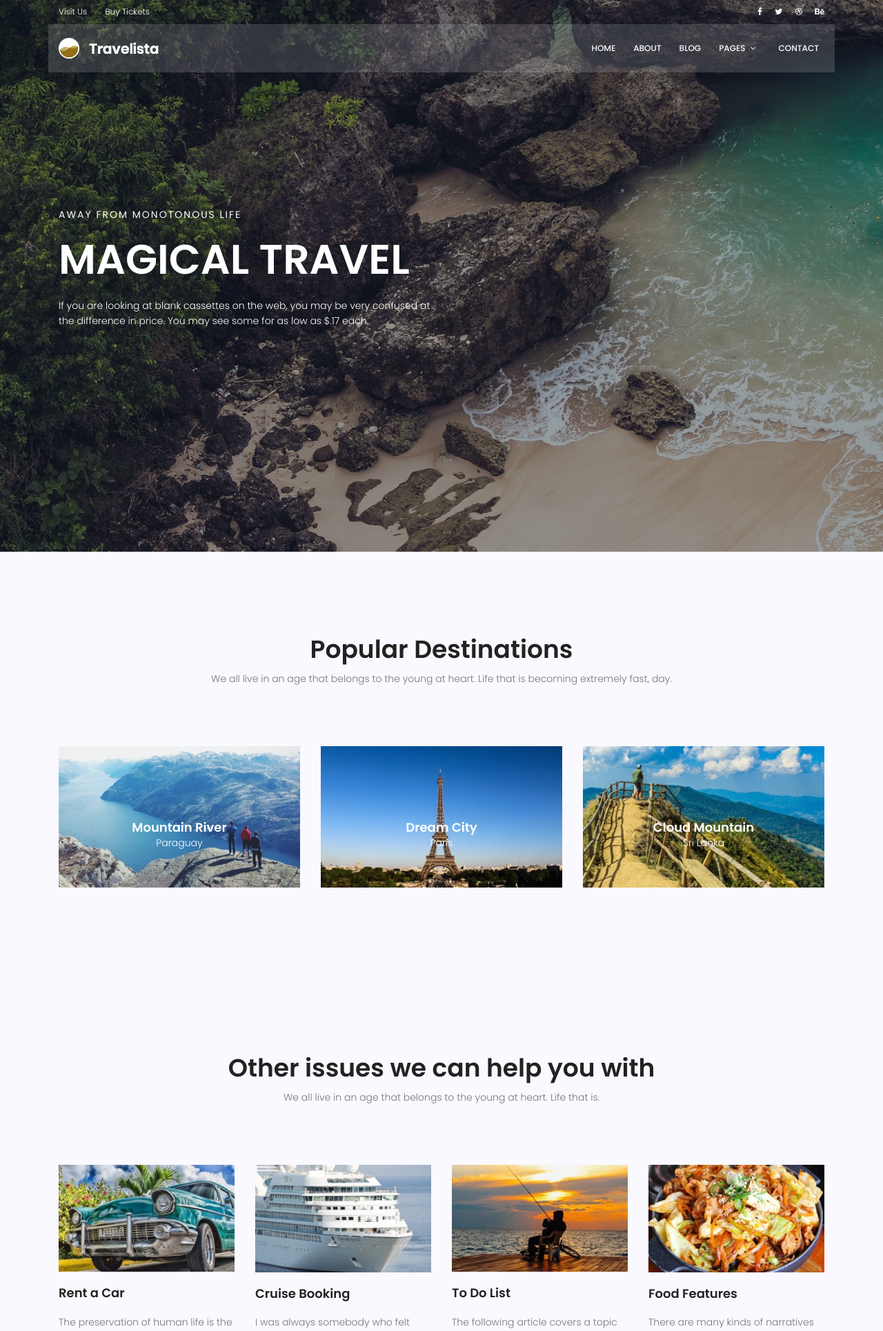
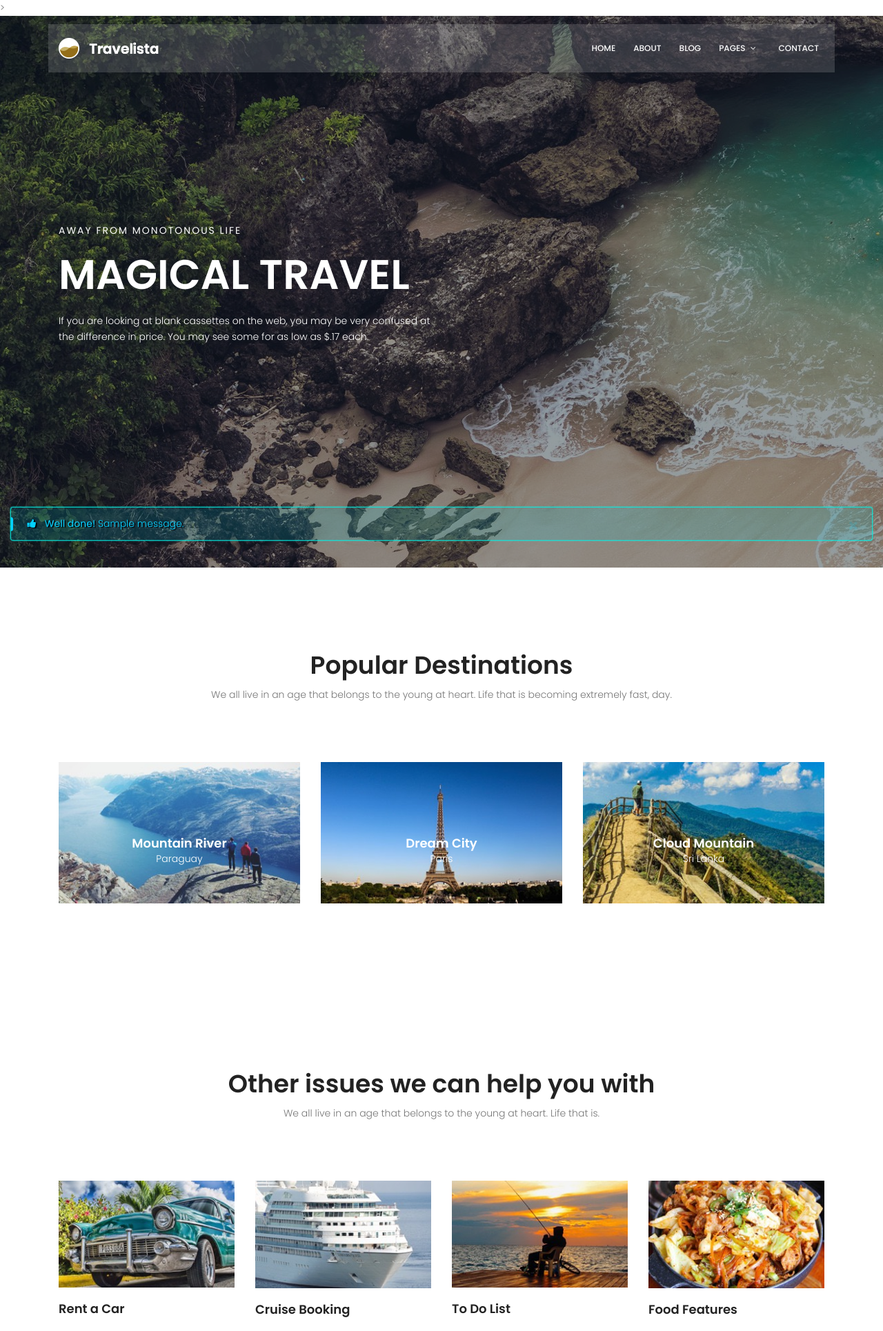
Before and after one commit to mehranniakan/djangoProject2, a Django app: page / in a window 1280 px wide. Shown: the top 1930 px of the page at 69% size. Run offline with Django 4.2, Linux system fonts and the light colour scheme; data comes from the database, SQL or seed files in the repository; both versions use the stored data as it was after the commit; one stand-in notice (Sample message) is shown; some libraries are stand-ins or nearby versions.

Commit message:
move errors message to base make subject nullable

```diff
--- a/Templates/base.html
+++ b/Templates/base.html
@@ -81,8 +81,41 @@
             </nav><!-- #nav-menu-container -->
         </div>
     </div>
-</header><!-
+</header>
+<!-
 - #header -->
+{% if messages %}
+    {% for message in messages %}
+        {% if message.tags == 'success' %}
+            <div class="col-sm-12" style=" position: fixed; bottom: 0; z-index: 10">
+                <div class="alert fade alert-simple alert-primary alert-dismissible text-left font__family-montserrat font__size-16 font__weight-light brk-library-rendered rendered show "
+                     role="alert" data-brk-library="component__alert">
+                    <button type="button" class="close font__size-18" data-dismiss="alert">
+                        <span aria-hidden="true"><i class="fa fa-times alertprimary"></i></span>
+                        <span class="sr-only">Close</span>
+                    </button>
+                    <i class="start-icon fa fa-thumbs-up faa-bounce animated"></i>
+                    <strong class="font__weight-semibold">Well done!</strong> {{ message }}.
+                </div>
+            </div>
+        {% elif message.tags == 'error' %}
+            <div class="col-sm-12" style=" position: fixed; bottom: 0; z-index: 10">
+                <div class="alert fade alert-simple alert-danger alert-dismissible text-left font__family-montserrat font__size-16 font__weight-light brk-library-rendered rendered show"
+                     role="alert" data-brk-library="component__alert">
+                    <button type="button" class="close font__size-18" data-dismiss="alert">
+									<span aria-hidden="true">
+										<i class="fa fa-times danger "></i>
+									</span>
+                        <span class="sr-only">Close</span>
+                    </button>
+                    <i class="start-icon far fa-times-circle faa-pulse animated"></i>
+                    <strong class="font__weight-semibold">Oh snap!</strong> {{ message }}
+                </div>
+            </div>
+        {% endif %}>
+    {% endfor %}
+{% endif %}
+
 {% block content %}
 
 {% endblock %}
--- a/static/css/Alert_Style.css
+++ b/static/css/Alert_Style.css
@@ -1,5 +1,5 @@
 body {
-    background: #f9f9ff;
+    background: transparent;
 }
 
 .alert > .start-icon {
--- a/website/forms.py
+++ b/website/forms.py
@@ -4,6 +4,7 @@
 
 
 class ContactForm(forms.ModelForm):
+    Subject = forms.CharField(max_length=255, empty_value=None, required=False)
 
     class Meta:
         model = Contact
--- a/website/models.py
+++ b/website/models.py
@@ -5,7 +5,7 @@
 
 class Contact(models.Model):
     Name = models.CharField(max_length=255)
-    Subject = models.CharField(max_length=255, blank=True)
+    Subject = models.CharField(max_length=255, null=True)
     Email = models.EmailField()
     Message = models.TextField()
     Created_date = models.DateTimeField(auto_now_add=True)
--- a/website/views.py
+++ b/website/views.py
@@ -21,10 +21,13 @@
         contact_form = ContactForm(request.POST)
 
         if contact_form.is_valid():
+            if bool(contact_form.data.get('Subject', False)):
+                contact_form.instance.Subject = None
             contact_form.instance.Name = "Unknown"
             contact_form.save()
             messages.add_message(request, messages.SUCCESS, "You're Request has Successfuly Submitted !")
         else:
+            print(contact_form.errors)
             messages.add_message(request, messages.ERROR, "You're Request has not Submitted !")
             print("not")
         # name = request.POST.get('name')
```
Also changed, not shown: Templates/web/contact.html (+0 -31 lines), db.sqlite3.
